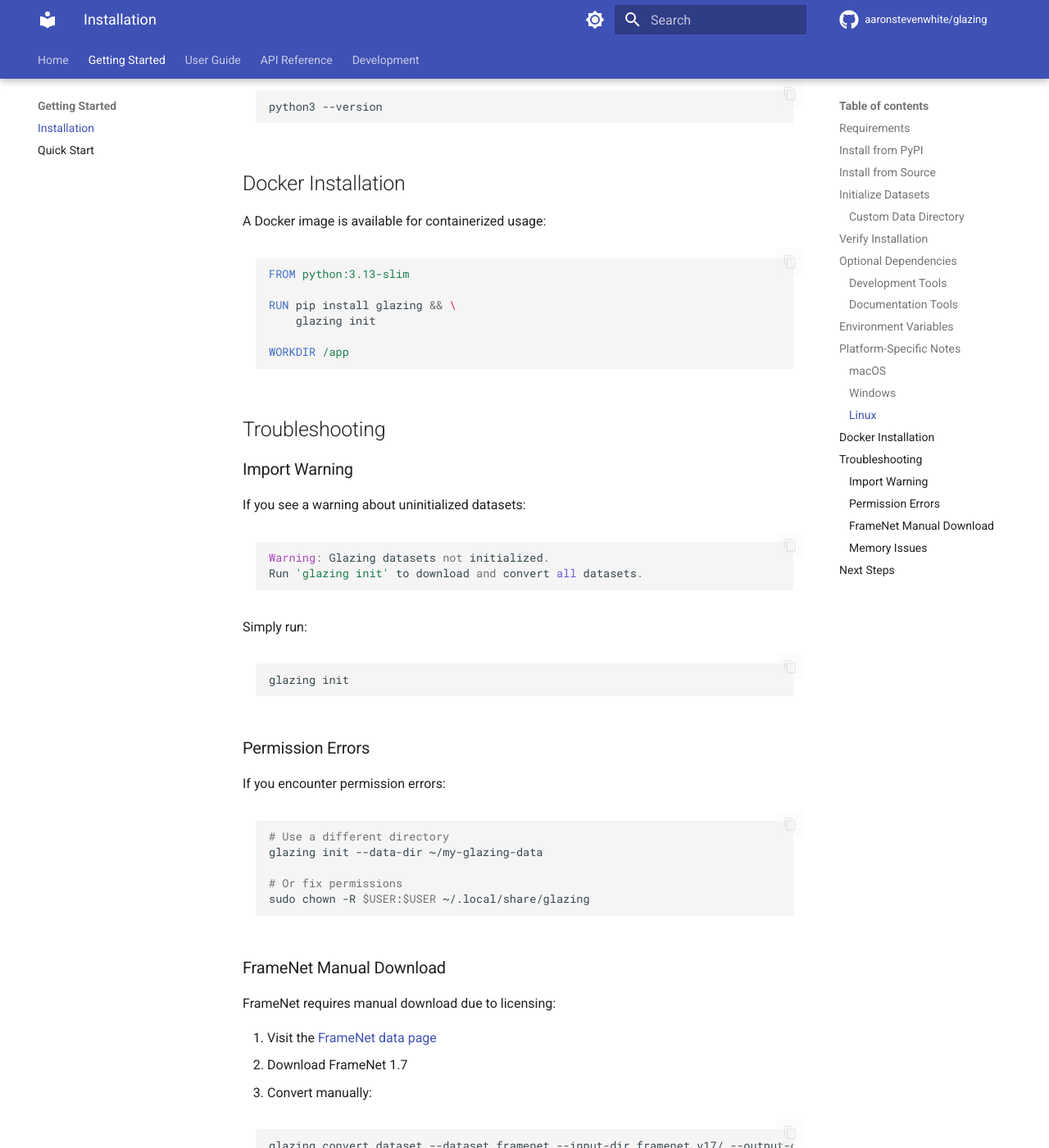
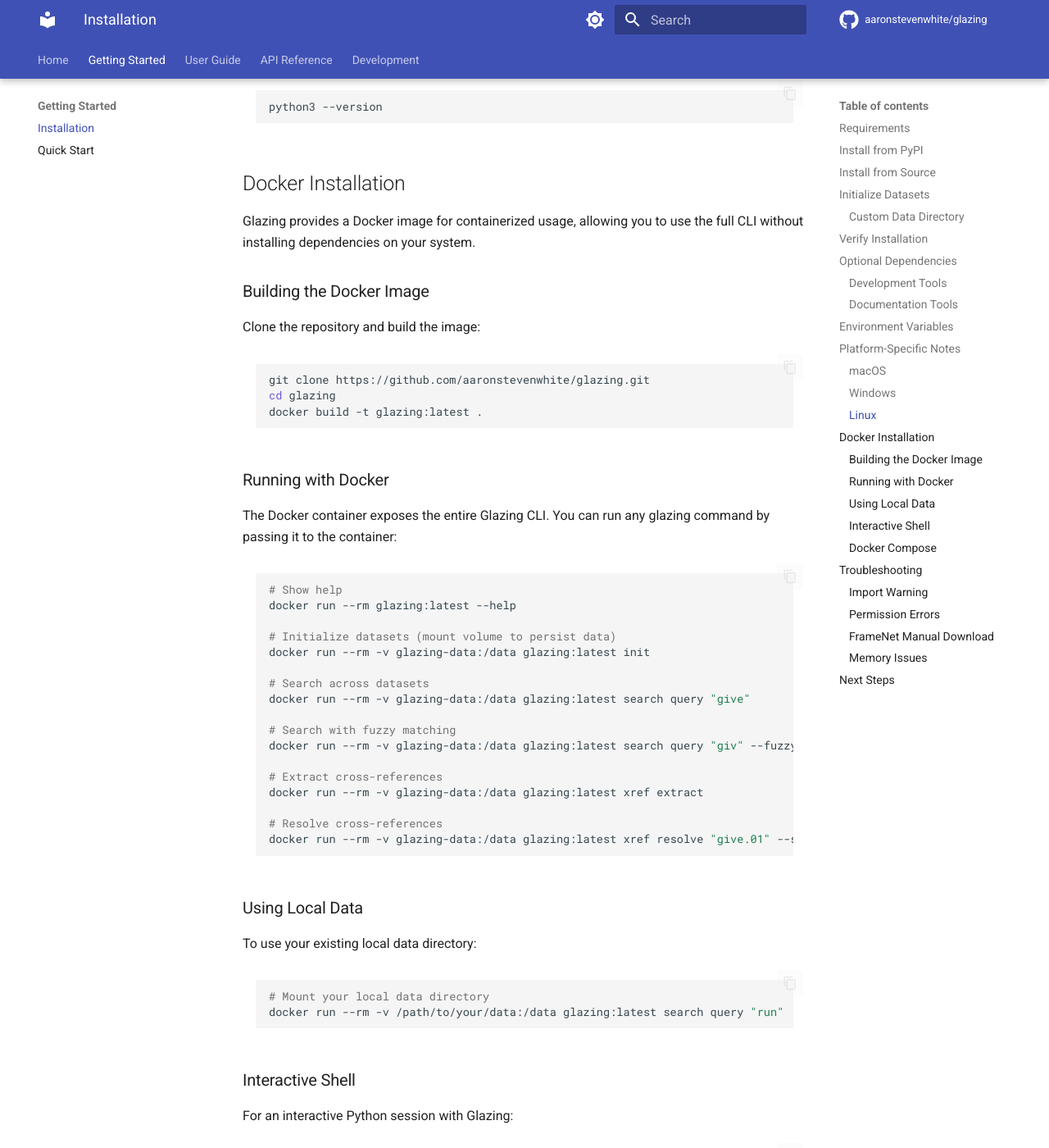
Before and after one commit to aaronstevenwhite/glazing, an MkDocs documentation site: the page built from docs/installation.md, in a window 1280 px wide and 1400 px high, scrolled down 3336 px. Shown: the whole window at 82% size. Built offline with MkDocs 1.6.1 and Material for MkDocs 9.7.7, drawn with Linux system fonts in a browser that asks for light colours; comment, search, counter and statistics services are not loaded; the version menu is left out; some of the changed text lies outside the part shown.

````diff
--- a/docs/installation.md
+++ b/docs/installation.md
@@ -141,15 +141,97 @@ python3 --version
 
 ## Docker Installation
 
-A Docker image is available for containerized usage:
+Glazing provides a Docker image for containerized usage, allowing you to use the full CLI without installing dependencies on your system.
 
-```dockerfile
-FROM python:3.13-slim
+### Building the Docker Image
 
-RUN pip install glazing && \
-    glazing init
+Clone the repository and build the image:
 
-WORKDIR /app
+```bash
+git clone https://github.com/aaronstevenwhite/glazing.git
+cd glazing
+docker build -t glazing:latest .
+```
+
+### Running with Docker
+
+The Docker container exposes the entire Glazing CLI. You can run any glazing command by passing it to the container:
+
+```bash
+# Show help
+docker run --rm glazing:latest --help
+
+# Initialize datasets (mount volume to persist data)
+docker run --rm -v glazing-data:/data glazing:latest init
+
+# Search across datasets
+docker run --rm -v glazing-data:/data glazing:latest search query "give"
+
+# Search with fuzzy matching
+docker run --rm -v glazing-data:/data glazing:latest search query "giv" --fuzzy
+
+# Extract cross-references
+docker run --rm -v glazing-data:/data glazing:latest xref extract
+
+# Resolve cross-references
+docker run --rm -v glazing-data:/data glazing:latest xref resolve "give.01" --source propbank
+```
+
+### Using Local Data
+
+To use your existing local data directory:
+
+```bash
+# Mount your local data directory
+docker run --rm -v /path/to/your/data:/data glazing:latest search query "run"
+```
+
+### Interactive Shell
+
+For an interactive Python session with Glazing:
+
+```bash
+docker run --rm -it -v glazing-data:/data --entrypoint python glazing:latest
+```
+
+Then in Python:
+
+```python
+from glazing.search import UnifiedSearch
+from pathlib import Path
+
+search = UnifiedSearch(data_dir=Path("/data"))
+results = search.search("give")
+```
+
+### Docker Compose
+
+For more complex setups, use Docker Compose:
+
+```yaml
+# docker-compose.yml
+version: '3.8'
+
+services:
+  glazing:
+    image: glazing:latest
+    volumes:
+      - glazing-data:/data
+    environment:
+      - GLAZING_DATA_DIR=/data
+
+volumes:
+  glazing-data:
+```
+
+Then run:
+
+```bash
+# Initialize datasets
+docker-compose run glazing init
+
+# Use the CLI
+docker-compose run glazing search query "transfer"
 ```
 
 ## Troubleshooting
--- a/pyproject.toml
+++ b/pyproject.toml
@@ -4,7 +4,7 @@ build-backend = "setuptools.build_meta"
 
 [project]
 name = "glazing"
-version = "0.1.1"
+version = "0.2.0"
 description = "Unified data models and interfaces for syntactic and semantic frame ontologies"
 readme = "README.md"
 requires-python = ">=3.13"
--- a/src/glazing/__version__.py
+++ b/src/glazing/__version__.py
@@ -1,4 +1,4 @@
 """Version information for the glazing package."""
 
-__version__ = "0.1.1"
+__version__ = "0.2.0"
 __version_info__ = tuple(int(i) for i in __version__.split("."))
````
Also changed, not shown: CHANGELOG.md (+78 -0 lines), CONTRIBUTING.md (+18 -7 lines), README.md (+57 -17 lines), docs/api/index.md (+1 -1 lines), docs/citation.md (+4 -4 lines), docs/index.md (+1 -1 lines).
